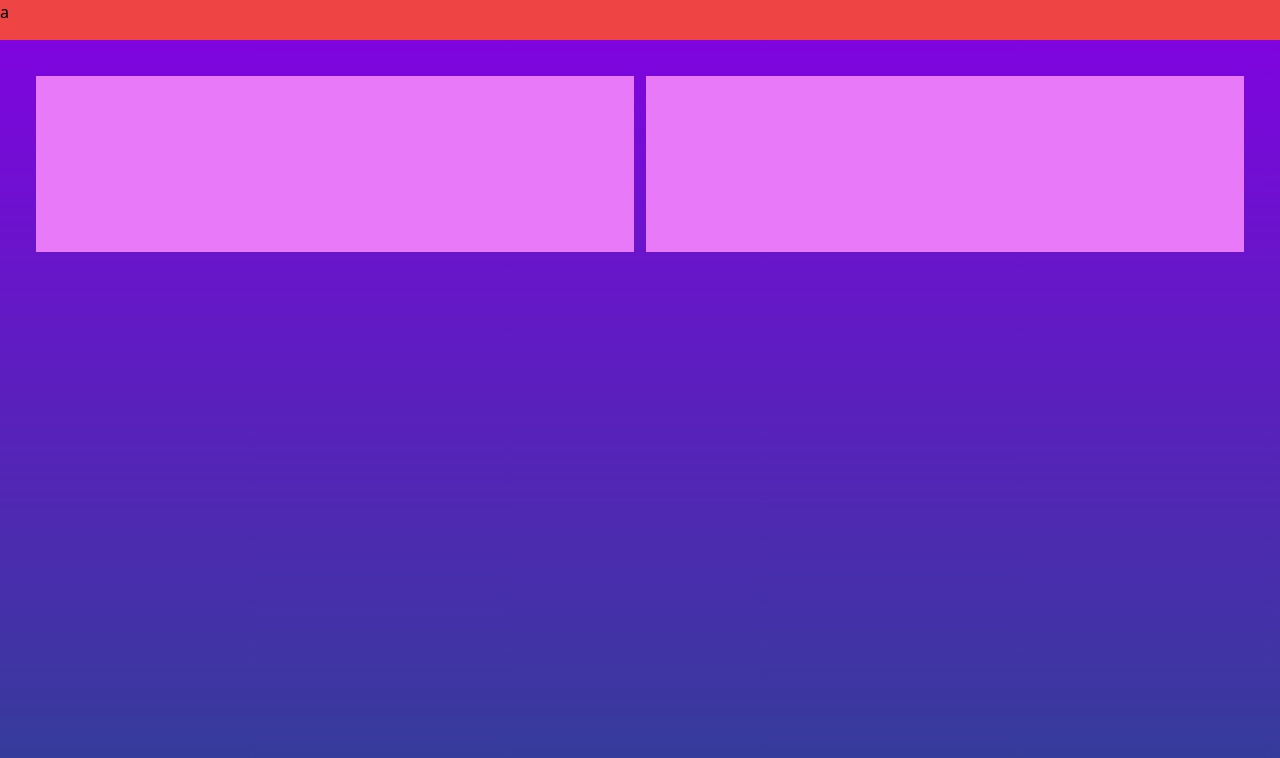
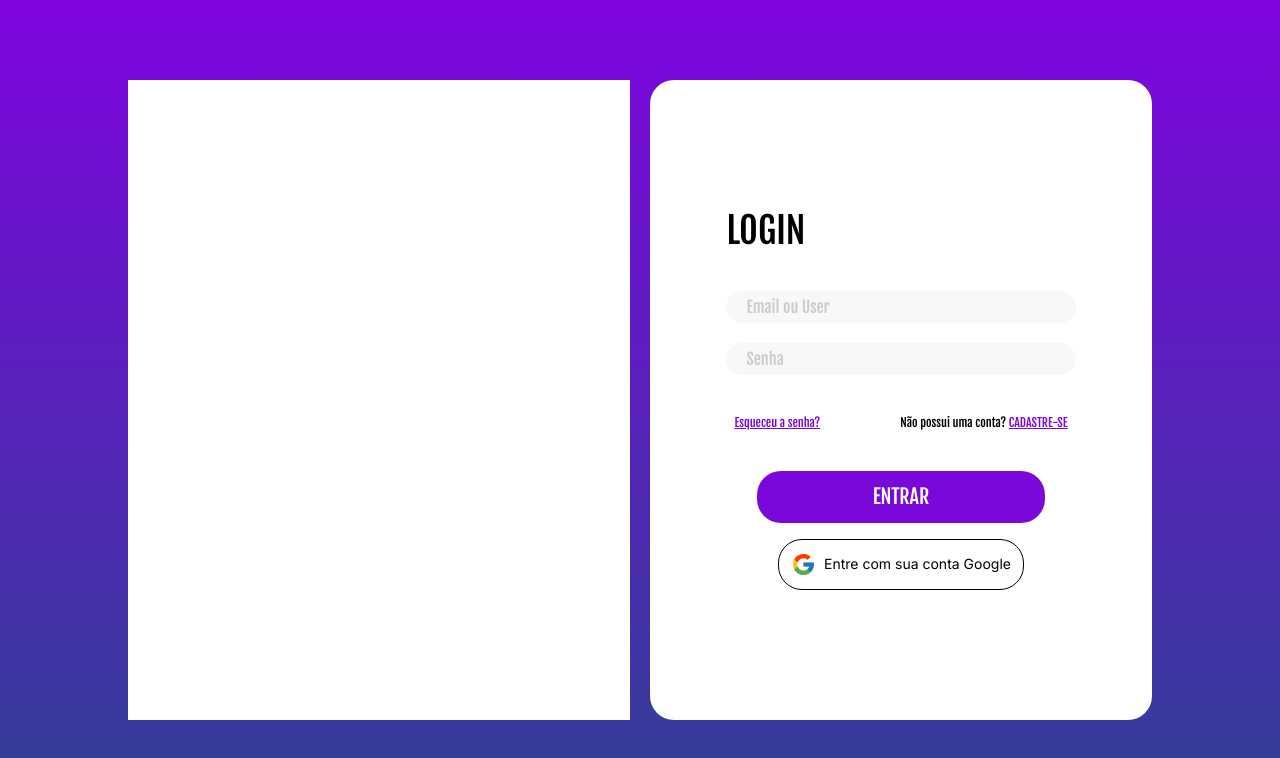
Before and after one commit to GOJYN-Solutions/SGMRPG-Front, a React (Create React App) app: page /login in a window 1280 px wide. Shown: the top 758 px of the page. Built offline with nearby package versions, Linux system fonts and the light colour scheme.

Commit message:
Criando parte da tela de login

```diff
--- a/package.json
+++ b/package.json
@@ -8,6 +8,7 @@
     "@testing-library/user-event": "^13.5.0",
     "react": "^18.2.0",
     "react-dom": "^18.2.0",
+    "react-icons": "^4.11.0",
     "react-router-dom": "^6.16.0",
     "react-scripts": "5.0.1",
     "web-vitals": "^2.1.4"
--- a/src/App.jsx
+++ b/src/App.jsx
@@ -7,7 +7,6 @@ export default function App() {
   return (
     <>
       <BrowserRouter>
-        <NavBar/>
         <Routes>
           <Route path="/login" element={<Login/>}></Route>
         </Routes>
--- a/src/Components/Navbar/Navbar.jsx
+++ b/src/Components/Navbar/Navbar.jsx
@@ -2,7 +2,7 @@ export default function NavBar() {
     return (
       <div className="App">
         <div className="bg-red-500 h-[5vh] w-full">
-            a
+
         </div>
       </div>
     );
--- a/src/Pages/Login/Login.jsx
+++ b/src/Pages/Login/Login.jsx
@@ -1,12 +1,40 @@
+import { useState } from 'react';
+import { FcGoogle } from 'react-icons/fc'
+
 export default function Login() {
+
+  const [inputs, setInputs] = useState('2xl:h-12 2xl:text-lg xl:text-base xl:h-8 px-5 font-nonito  placeholder-[#CBCBCB] rounded-full bg-[#F8F8F8]');
+
+
   return (
-    <div className="text-4xl bg-gradient-to-b from-[#7F04DF] to-[#313F96] h-[95vh] p-9 flex flex-row gap-3">
-        <div className="w-1/2 h-44 bg-fuchsia-400">
+    <div className="h-screen text-4xl px-32 py-20 gap-5 items-center bg-gradient-to-b from-[#7F04DF] to-[#313F96] flex flex-row ">
+      <div className="w-1/2 h-full bg-white">
 
+      </div>
+
+      <div className="w-1/2 h-full flex flex-col gap-4 justify-center items-center bg-white rounded-3xl">
+        <div className="flex flex-col gap-10">
+          <p className="2xl:text-5xl xl:text-4xl font-nonito">LOGIN</p>
+          <div className="gap-5 flex flex-col">
+            <input type="text" className={inputs} placeholder="Email ou User"/>
+            <input type="text" className={inputs} placeholder="Senha"/>
+          </div>
+          <div className="px-2 gap-20 flex justify-between">
+            <p className="2xl:text-sm xl:text-xs font-nonito underline text-[#7A08DB]">Esqueceu a senha?</p>
+            <p className="2xl:text-sm xl:text-xs font-nonito">Não possui uma conta? <b className="text-[#7A08DB] underline font-normal">CADASTRE-SE</b></p>
+          </div>
+          <div className="flex items-center justify-center">
+            <button className="2xl:my-5 2xl:text-2xl xl:text-xl 2xl:p-5 xl:p-3 w-72 bg-[#7A08DB] text-white rounded-3xl font-nonito ">
+              ENTRAR
+            </button>
+          </div>
         </div>
-        <div className="w-1/2 h-44 bg-fuchsia-400">
+        <button className="flex items-center p-3 gap-2 border border-black rounded-3xl font-inter text-sm">
+          <FcGoogle size={25}/>
+          Entre com sua conta Google
+        </button>
+      </div>
 
-        </div>
     </div>
   );
 }
--- a/src/input.css
+++ b/src/input.css
@@ -1,3 +1,6 @@
+@import url('https://fonts.googleapis.com/css2?family=Fjalla+One&display=swap');
+@import url('https://fonts.googleapis.com/css2?family=Fjalla+One&family=Inter&display=swap');
+
 @tailwind base;
 @tailwind components;
 @tailwind utilities;
--- a/tailwind.config.js
+++ b/tailwind.config.js
@@ -3,6 +3,10 @@ module.exports = {
   content: ["./src/**/*.{html,jsx}"],
   theme: {
     extend: {},
+    fontFamily: {
+      nonito: ['Fjalla One'],
+      inter: ['Inter']
+    }
   },
   plugins: [],
 }
```
Also changed, not shown: 1 other file (tests, documents, lock files or other folders).
